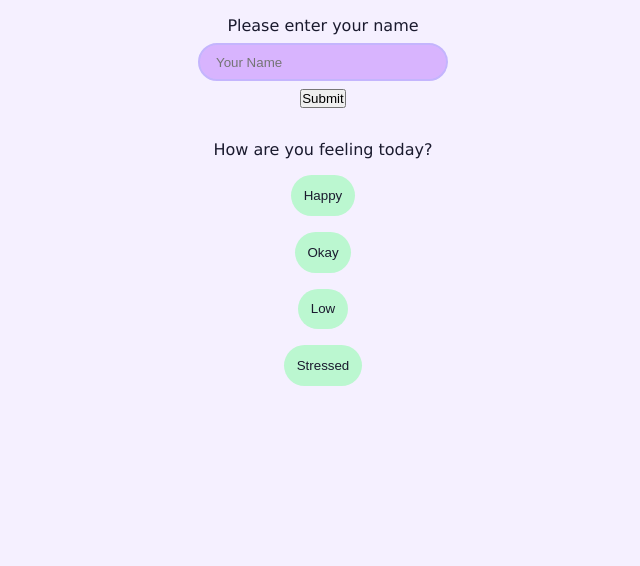
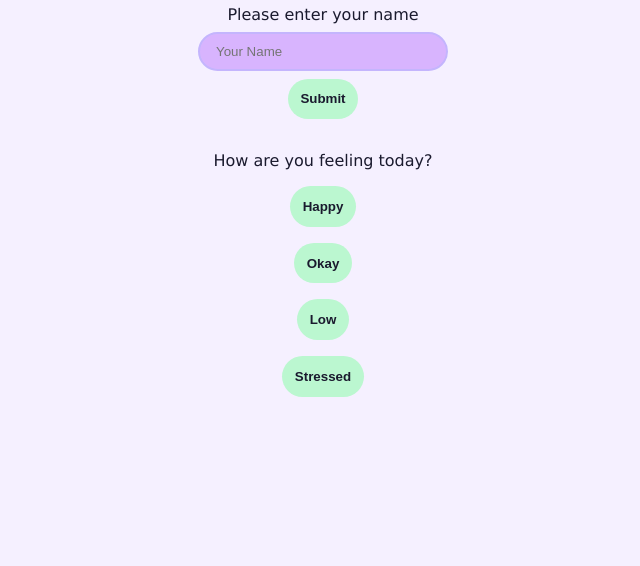
Before and after one commit to Quenskelia/Mental-Health-app, a website: page public/index.html in a window 1280 px wide. Shown: the part 234-800 px from the top of the page, without its empty margins (317-957 px from the left). Drawn offline with Linux system fonts and the light colour scheme.

Commit message:
Added dotenv and updated style.css for front page.

```diff
--- a/package.json
+++ b/package.json
@@ -12,6 +12,7 @@
   "license": "ISC",
   "type": "commonjs",
   "dependencies": {
+    "dotenv": "^17.4.2",
     "express": "^5.2.1"
   }
 }
--- a/public/style.CSS
+++ b/public/style.CSS
@@ -48,6 +48,20 @@ main {
     border-color: #A7F3D0;
 }
 
+#submit-name {
+    background-color:#BBF7D0;
+    color:#1A1A2E;
+    border: none;
+    border-radius: 25px;
+    padding: 0.8rem;
+    cursor: pointer;
+    width: auto;
+    font-weight: bold;
+
+}
+#submit-name:hover {
+    background-color: #A7F3D0;
+}
 .name-input{
     display: flex;
     flex-direction: column;
@@ -73,6 +87,7 @@ main {
     padding: 0.8rem;
     cursor: pointer;
     width: auto;
+    font-weight: bold;
 }
 
 .mood-buttons:hover {
--- a/server.js
+++ b/server.js
@@ -1,3 +1,4 @@
+require('dotenv').config();
 var express = require('express');
 var app = express();
 var port = 3000;
```
Also changed, not shown: 1 other file.
